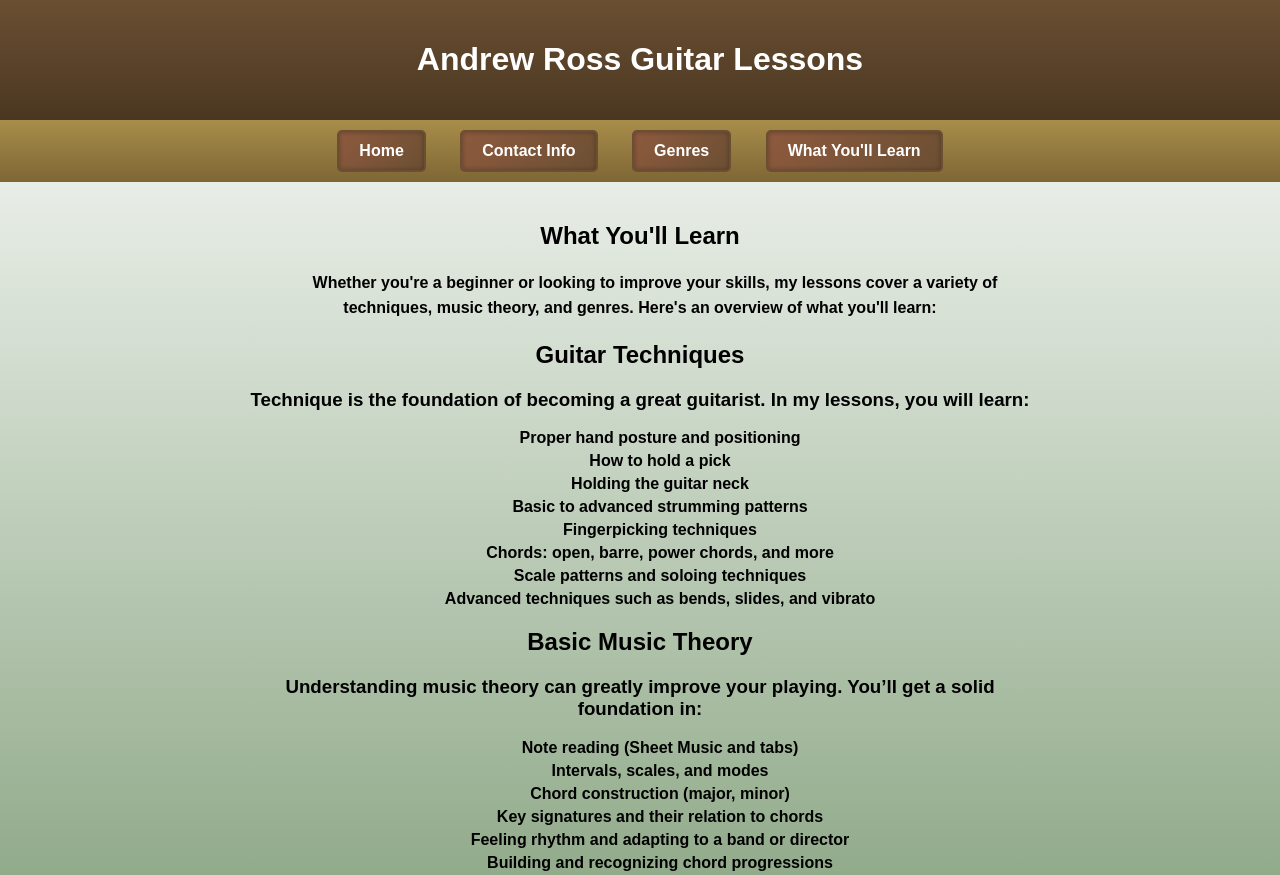
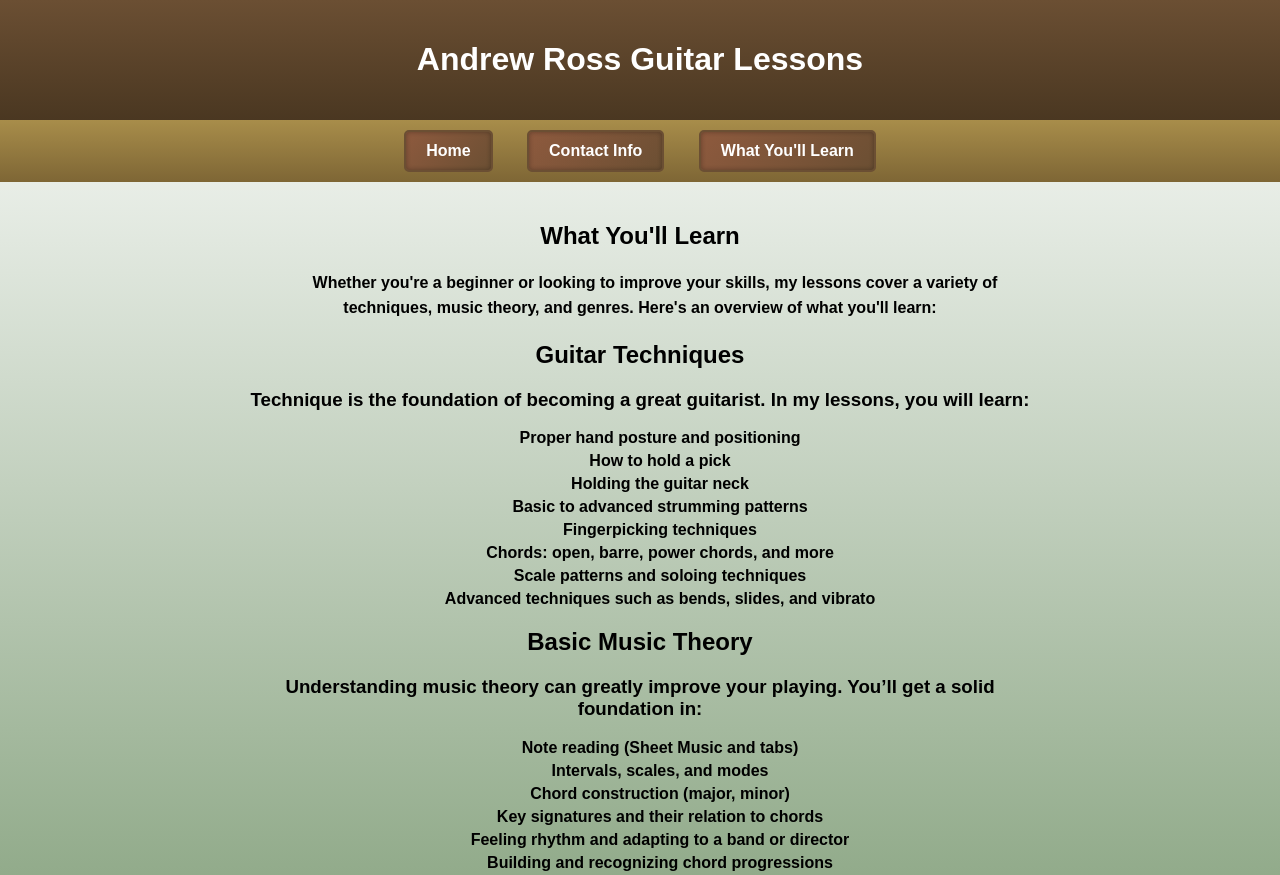
Before and after one commit to andycamguy/Guitar-Lesson-Site, a plain HTML site: page content.html in a window 1280 px wide. Shown: the top 875 px of the page. Drawn offline with Linux system fonts and the light colour scheme.

Commit message:
removed a button

```diff
--- a/content.html
+++ b/content.html
@@ -14,7 +14,6 @@
     <nav>
         <a href="index.html">Home</a>
         <a href="contact.html">Contact Info</a>
-        <a href="genres.html">Genres</a>
         <a href="content.html">What You'll Learn</a>
     </nav>
 
```
